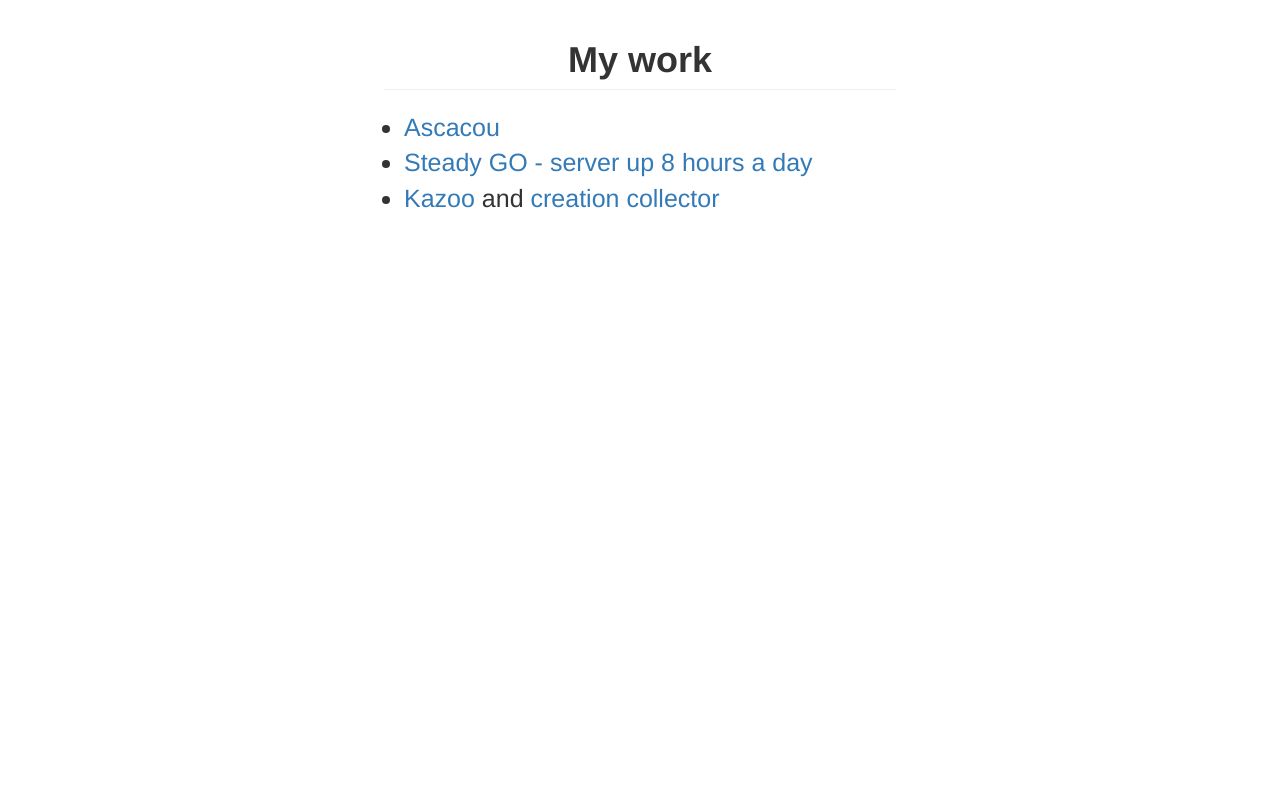
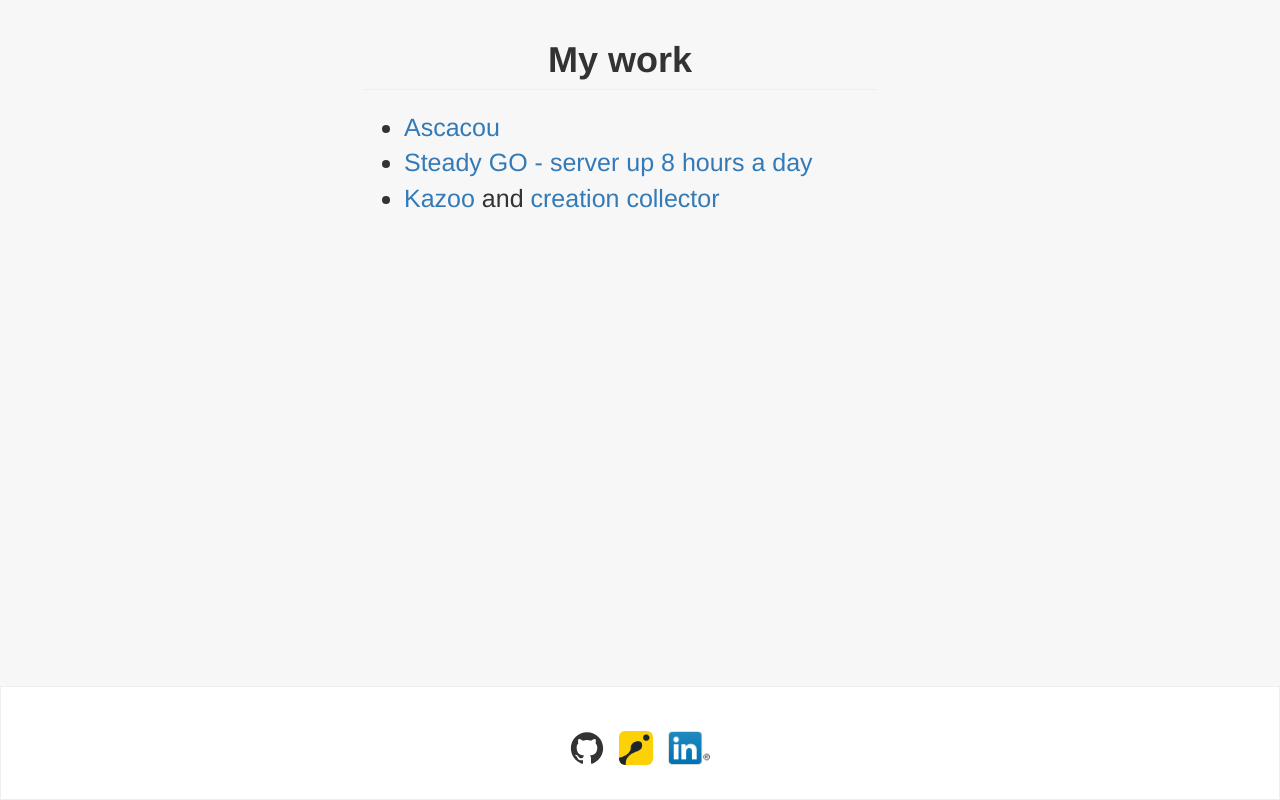
Before and after one commit to BuonOmo/buonomo.github.io, a plain HTML site: page index.html in a window 1280 px wide. Drawn offline with nearby package versions, Linux system fonts and the light colour scheme.

Commit message:
Update index
 - add footage
 - add icons

```diff
--- a/index.html
+++ b/index.html
@@ -15,6 +15,8 @@
         justify-content: center;
         align-items: center;
         font-size: 25px;
+        background-color: #f7f7f7;
+        min-height: 100vh;
       }
       h1 {
         width: 40vw;
@@ -31,6 +33,22 @@
       li {
         width: 40vw;
         animation: pull 0.5s;
+      }
+      footer {
+        border: 1px solid #eee;
+        background-color: #fff;
+        color: #777;
+        text-align: center;
+        bottom: 0;
+        position: absolute;
+        width: 100%;
+        padding-top: 40px;
+        padding-bottom: 30px;
+        margin-top: 100px;
+      }
+      img {
+        margin: 4px;
+        height: 34px;
       }
       @keyframes push {
         0% {
@@ -53,14 +71,20 @@
       <script src="https://oss.maxcdn.com/libs/respond.js/1.4.2/respond.min.js"></script>
     <![endif]-->
   </head>
-  <body class="container-fluid">
-
+  <body>
+    <div class="container-fluid">
       <h1 class="page-header">My work</h1>
       <ul>
         <li><a href="asc/index.html">Ascacou</a></li>
         <li><a href="http://steadygo.herokuapp.com/">Steady GO - server up 8 hours a day</a></li>
         <li><a href="http://tti.insa-lyon.fr/kazoo/master.html">Kazoo</a> and <a href="http://tti.insa-lyon.fr/col/index.html"> creation collector</a></li>
       </ul>
+    </div>
+    <footer>
+      <a href="https://github.com/BuonOmo/" target="_blank"><img src="/icons/github.svg"/></a>
+      <a href="https://www.codingame.com/profile/da020b28272eba12c9abb9a47428e6433866901" target="_blank"><img class="img-rounded" src="/icons/codingame.png"/></a>
+      <a href="https://fr.linkedin.com/in/ulysse-buonomo-69b64b106" target="_blank"><img src="/icons/linkedin.png"/></a>
+    </footer>
 
     <script src="https://ajax.googleapis.com/ajax/libs/jquery/1.11.3/jquery.min.js"></script>
     <script src="https://maxcdn.bootstrapcdn.com/bootstrap/3.3.5/js/bootstrap.min.js"></script>
```
Also changed, not shown: icons/codingame.png (added), icons/github.svg (added), icons/linkedin.png (added). Lines whose indentation alone changed are shown as unchanged.
